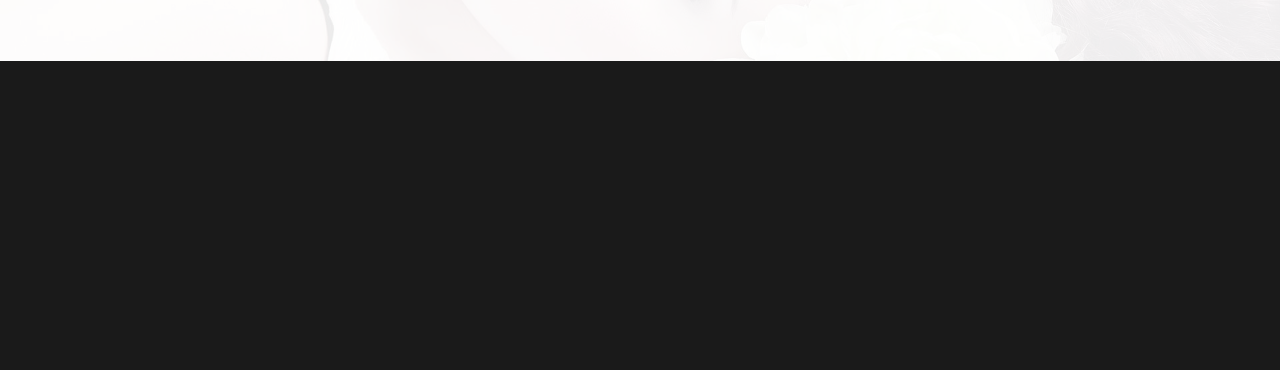
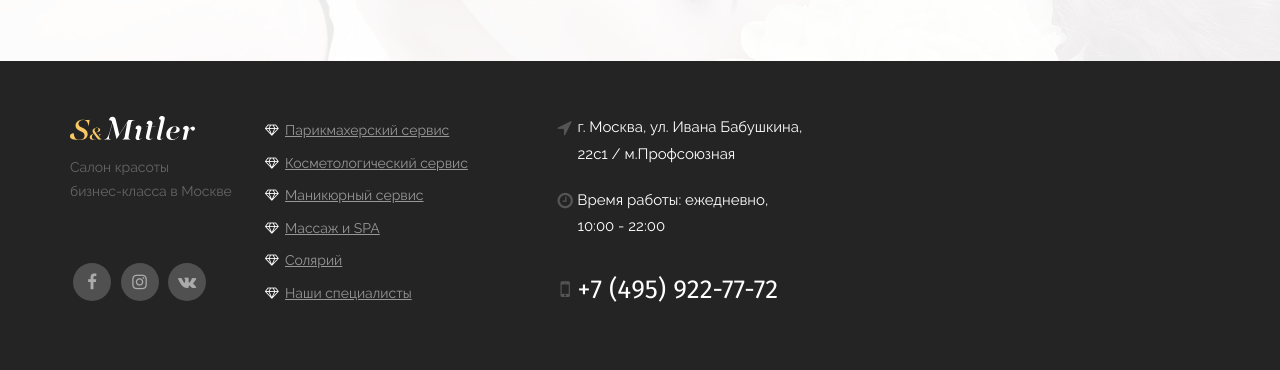
Before and after one commit to oleshonchar/beauty-salon, a website: page app/index.html in a window 1280 px wide. Shown: the part 3844-4214 px from the top of the page. Before the commit the page ends 3905 px from the top, so only its background shows below. Drawn offline with Linux system fonts and the light colour scheme.

Commit message:
Added section footer

```diff
--- a/app/index.html
+++ b/app/index.html
@@ -376,7 +376,63 @@
 
     	<div id="my-footer">
 
+			<div class="main-footer">
+				<div class="container">
+					<div class="row">
 
+						<div class="col-lg-2 col-sm-4 col-xs-12">
+							<div class="footer-column">
+
+								<img src="img/logo-1.svg" alt="S&Mitler" class="logo-footer">
+								<p>Салон красоты<br>бизнес-класса в Москве</p>
+								<div class="social-footer">
+									<nav class="soc">
+										<ul>
+											<li><a href="#"><i class="fa fa-facebook"></i></a></li>
+											<li><a href=""><i class="fa fa-instagram"></i></a></li>
+											<li><a href=""><i class="fa fa-vk"></i></a></li>
+										</ul>
+									</nav>
+								</div>
+
+							</div>
+						</div>
+						<div class="col-lg-3 col-sm-4 col-xs-12">
+							<div class="footer-column">
+
+							<nav class="footer-menu">
+								<ul>
+									<li class="active"><a href="#">Парикмахерский сервис</a></li>
+									<li class="active"><a href="#">Косметологический сервис</a></li>
+									<li class="active"><a href="#">Маникюрный сервис</a></li>
+									<li class="active"><a href="#">Массаж и SPA</a></li>
+									<li class="active"><a href="#">Солярий</a></li>
+									<li class="active"><a href="#">Наши специалисты</a></li>
+								</ul>
+							</nav>
+
+							</div>
+						</div>
+
+						<div class="col-lg-3 col-sm-4 col-xs-12">
+							<div class="footer-column">
+								<p class="footer-addr"><i class="fa fa-location-arrow"></i>г. Москва, ул. Ивана Бабушкина, 22с1 / м.Профсоюзная</p>
+								<p class="footer-addr"><i class="fa fa-clock-o"></i>Время работы: ежедневно,<br>10:00 - 22:00</p>
+								<p class="footer-addr"><span class="footer-phone"><i class="fa fa-mobile"></i>+7 (495) 922-77-72</span></p>
+							</div>
+						</div>
+
+						<div class="col-lg-4 col-sm-12 col-xs-12">
+							<div class="footer-column">
+
+							<div class="map"><script type="text/javascript" charset="utf-8" async src="https://api-maps.yandex.ru/services/constructor/1.0/js/?um=constructor%3Ace4d4225dba04d70e9ade384d276603487016e75f861fd66d352a565c3a077af&amp;width=100%&amp;height=200&amp;lang=ru_RU&amp;scroll=true"></script></div>
+
+							</div>
+						</div>
+
+					</div>
+				</div>
+			</div>
 
     	</div>
 
--- a/app/sass/_media.sass
+++ b/app/sass/_media.sass
@@ -34,6 +34,13 @@
 		.callback
 			padding: 12%
 
+	.footer-addr
+		margin-bottom: 12px
+		.footer-phone
+			font-size: 24px
+			padding-top: 0
+			.fa
+				top: 9px
 
 /* Small Devices, Tablets */
 @media only screen and (max-width : 768px)
@@ -63,6 +70,16 @@
 		.h2
 			margin: 0
 
+	.footer-column
+		margin: 30px 0
+
+	.social-footer
+		margin-top: 0
+		.soc li a
+			margin-top: 0
+
+	.footer-menu
+		padding-left: 20px
 
 /* Extra Small Devices, Phones */
 @media only screen and (max-width : 480px)
--- a/app/sass/main.sass
+++ b/app/sass/main.sass
@@ -683,5 +683,103 @@ select
 			&.owl-next
 				right: -60px
 
+.main-footer
+	background-color: #242424
+	padding: 3% 0
+	font-size: 14px
+	//color: #fff
+
+.footer-column
+	margin: 15px 0
+
+.logo-footer
+	width: 125px
+	height: auto
+	+ p
+		color: #666
+		padding: 0
+		margin:
+			bottom: 15px
+			top: 15px
+		font-size: 14px
+
+.social-footer
+	margin-top: 38px
+	.soc
+		li
+			display: inline-block
+			margin: 3px
+			a
+				color: #ABABAB
+				margin-bottom: 0
+				transition: color .5s ease, background-color .5s ease
+				&:hover
+					color: rgba(#fff, .8)
+
+.footer-menu
+	ul
+		padding: 0
+		margin: 0
+		list-style-type: none
+		li.active
+			a
+				color: $accent
+				&::before
+					color: $accent
+			a
+				color: #979797
+				transition: color .5s ease
+				display: inline-block
+				padding: 4px 0
+				text-decoration: underline
+				padding-left: 20px
+				position: relative
+				&:hover, &:focus
+					color: $accent
+					&::before
+						color: $accent
+				&::before
+					position: absolute
+					font-family: fontawesome
+					content: '\f219'
+					left: 0
+					color: #fff
+					font-size: 12px
+					transition: color .5s ease
+					top: 6px
+					margin-right: 12px
+
+.footer-addr
+	position: relative
+	font-size: 15px
+	padding-left: 20px
+	margin: 0 0 20px
+	color: #fff
+	.fa
+		position: absolute
+		left: 0
+		top: 5px
+		font-size: 18px
+		color: #555
+
+	.footer-phone
+		font-size: 26px
+		font-family: firasans, sans-serif
+		padding-top: 10px
+		display: block
+		white-space: nowrap
+		.fa
+			top: 19px
+			font-size: 22px
+			left: 3px
+
+
+.map
+	max-height: 200px
+	opacity: .7
+	transition: opacity .5s ease
+	&:hover
+		opacity: 1
+
 
 @import "media" // Всегда в конце
```
Also changed, not shown: app/css/main.min.css.
